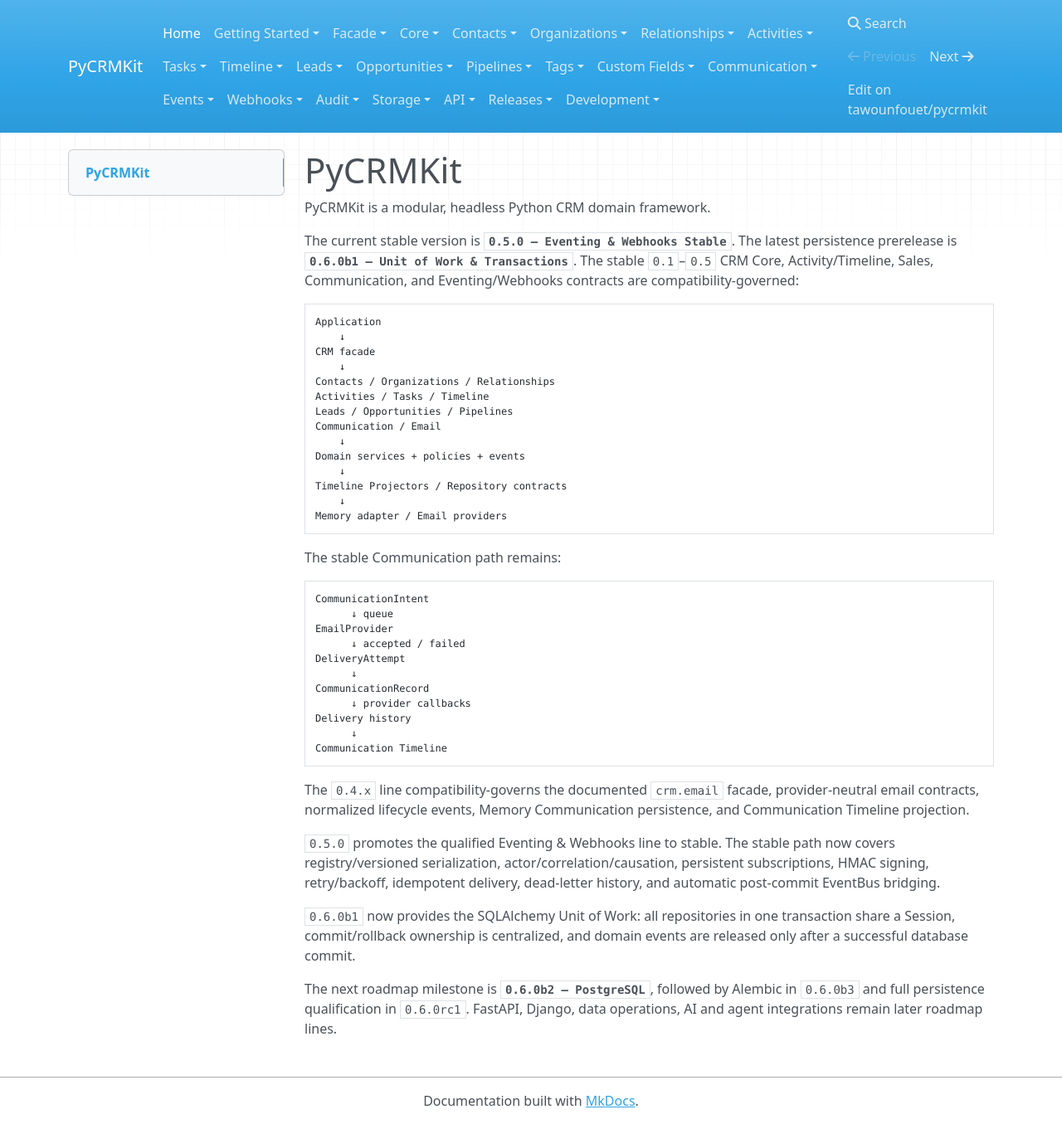
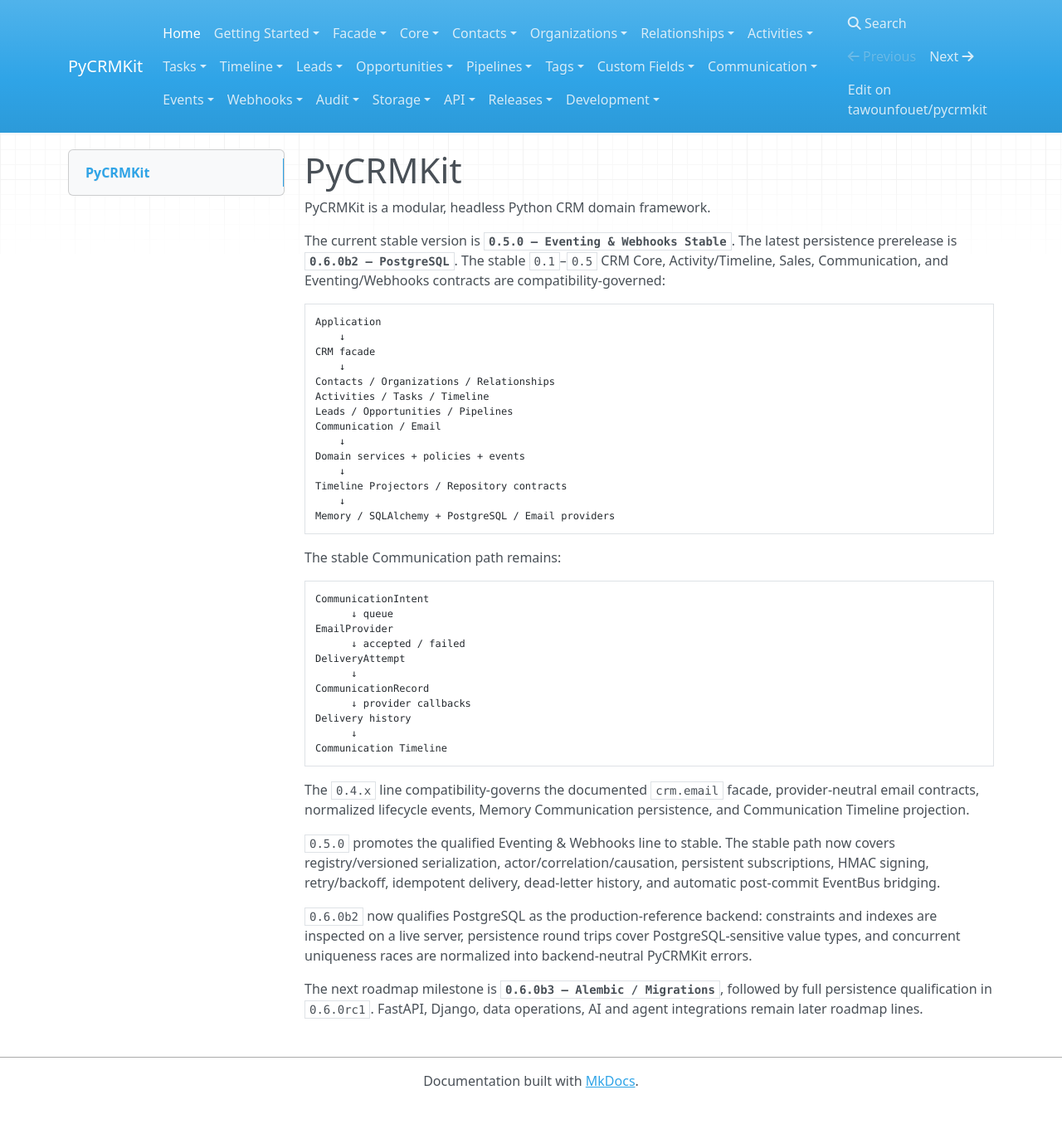
Before and after one commit to tawounfouet/pycrmkit, an MkDocs documentation site: the page built from docs/index.md, in a window 1280 px wide and 1355 px high. Shown: the whole window at 83% size. Built offline with MkDocs 1.6.1, drawn with Linux system fonts in a browser that asks for light colours; nearby versions of some CDN libraries.

Commit message:
docs: document PostgreSQL production reference

````diff
--- a/docs/index.md
+++ b/docs/index.md
@@ -3,7 +3,7 @@
 PyCRMKit is a modular, headless Python CRM domain framework.
 
 The current stable version is **`0.5.0 — Eventing & Webhooks Stable`**.
-The latest persistence prerelease is **`0.6.0b1 — Unit of Work & Transactions`**.
+The latest persistence prerelease is **`0.6.0b2 — PostgreSQL`**.
 The stable `0.1`–`0.5` CRM Core, Activity/Timeline, Sales, Communication,
 and Eventing/Webhooks contracts are compatibility-governed:
 
@@ -21,7 +21,7 @@
     ↓
 Timeline Projectors / Repository contracts
     ↓
-Memory adapter / Email providers
+Memory / SQLAlchemy + PostgreSQL / Email providers
 ```
 
 The stable Communication path remains:
@@ -49,10 +49,11 @@
 persistent subscriptions, HMAC signing, retry/backoff, idempotent delivery,
 dead-letter history, and automatic post-commit EventBus bridging.
 
-`0.6.0b1` now provides the SQLAlchemy Unit of Work: all repositories in one
-transaction share a Session, commit/rollback ownership is centralized, and
-domain events are released only after a successful database commit.
+`0.6.0b2` now qualifies PostgreSQL as the production-reference backend:
+constraints and indexes are inspected on a live server, persistence round trips
+cover PostgreSQL-sensitive value types, and concurrent uniqueness races are
+normalized into backend-neutral PyCRMKit errors.
 
-The next roadmap milestone is **`0.6.0b2 — PostgreSQL`**, followed by Alembic
-in `0.6.0b3` and full persistence qualification in `0.6.0rc1`. FastAPI,
-Django, data operations, AI and agent integrations remain later roadmap lines.
+The next roadmap milestone is **`0.6.0b3 — Alembic / Migrations`**, followed
+by full persistence qualification in `0.6.0rc1`. FastAPI, Django, data
+operations, AI and agent integrations remain later roadmap lines.
````
